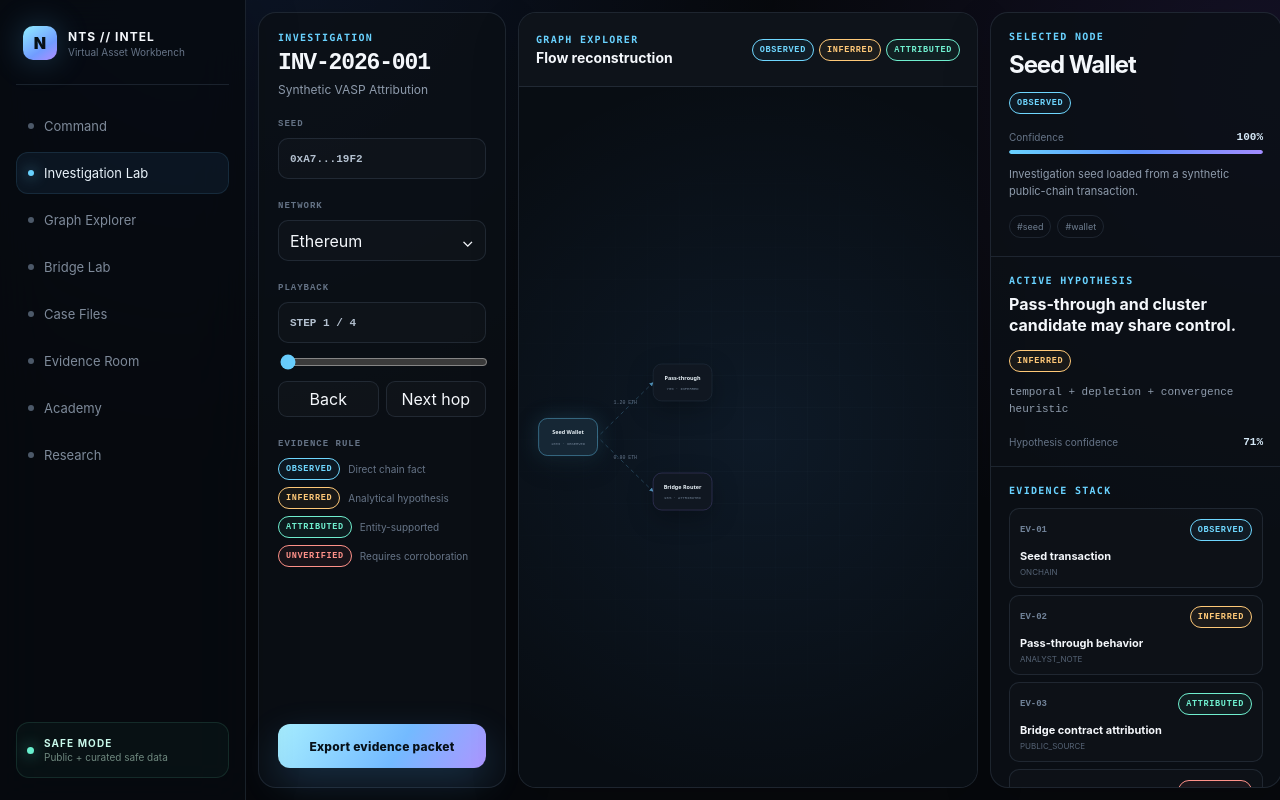
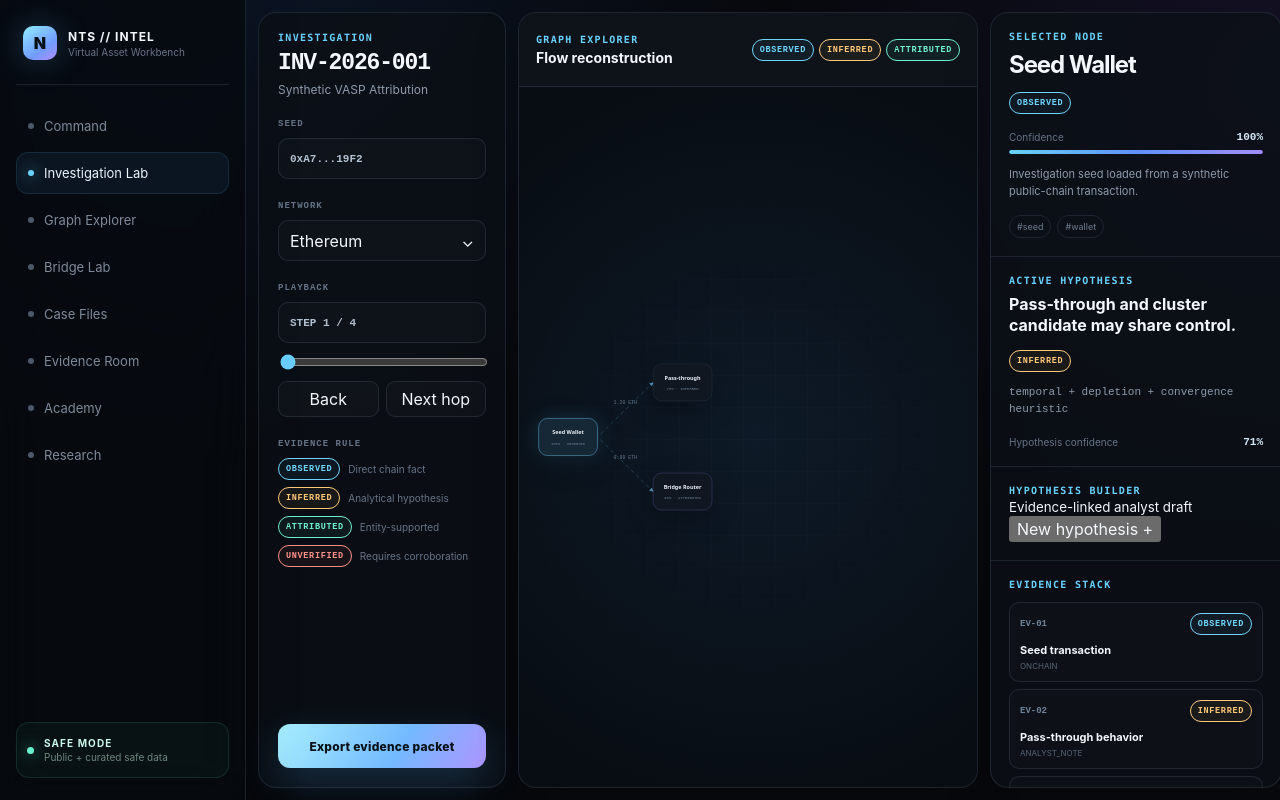
Before and after one commit to sapgun/nts-virtual-asset-tracking, a Next.js app: page /investigations in a window 1280 px wide. Built offline with nearby package versions, Linux system fonts and the light colour scheme.

Commit message:
feat(analysis): integrate hypothesis builder

```diff
--- a/components/evidence-panel.tsx
+++ b/components/evidence-panel.tsx
@@ -1,4 +1,5 @@
 import { EvidenceQualityCard } from "@/components/evidence-quality-card";
+import { HypothesisBuilder, type HypothesisDraftEvent } from "@/components/hypothesis-builder";
 import { InvestigatorCopilot } from "@/components/investigator-copilot";
 import { StateBadge } from "@/components/state-badge";
 import type { EvidenceItem, GraphNode, Hypothesis } from "@/lib/domain";
@@ -7,10 +8,12 @@ export function EvidencePanel({
   selected,
   evidence,
   hypothesis,
+  onHypothesisCreate,
 }: {
   selected: GraphNode;
   evidence: EvidenceItem[];
   hypothesis: Hypothesis;
+  onHypothesisCreate?: (event: HypothesisDraftEvent) => void;
 }) {
   return (
     <aside className="intel-panel">
@@ -40,6 +43,13 @@ export function EvidencePanel({
           <span>Hypothesis confidence</span>
           <b>{Math.round(hypothesis.confidence * 100)}%</b>
         </div>
+      </div>
+
+      <div className="intel-block">
+        <HypothesisBuilder
+          evidence={evidence}
+          onCreate={onHypothesisCreate}
+        />
       </div>
 
       <div className="intel-block">
```
